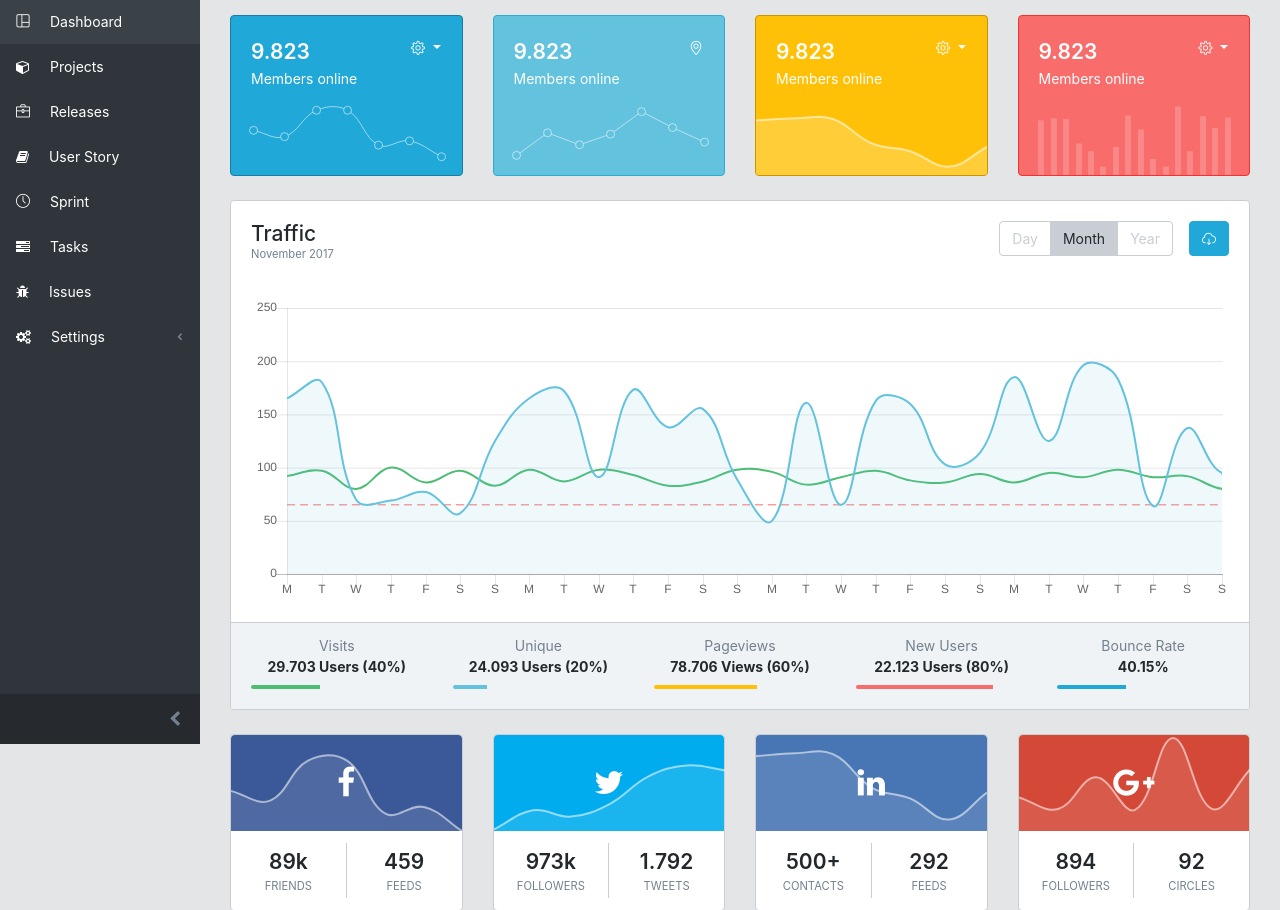
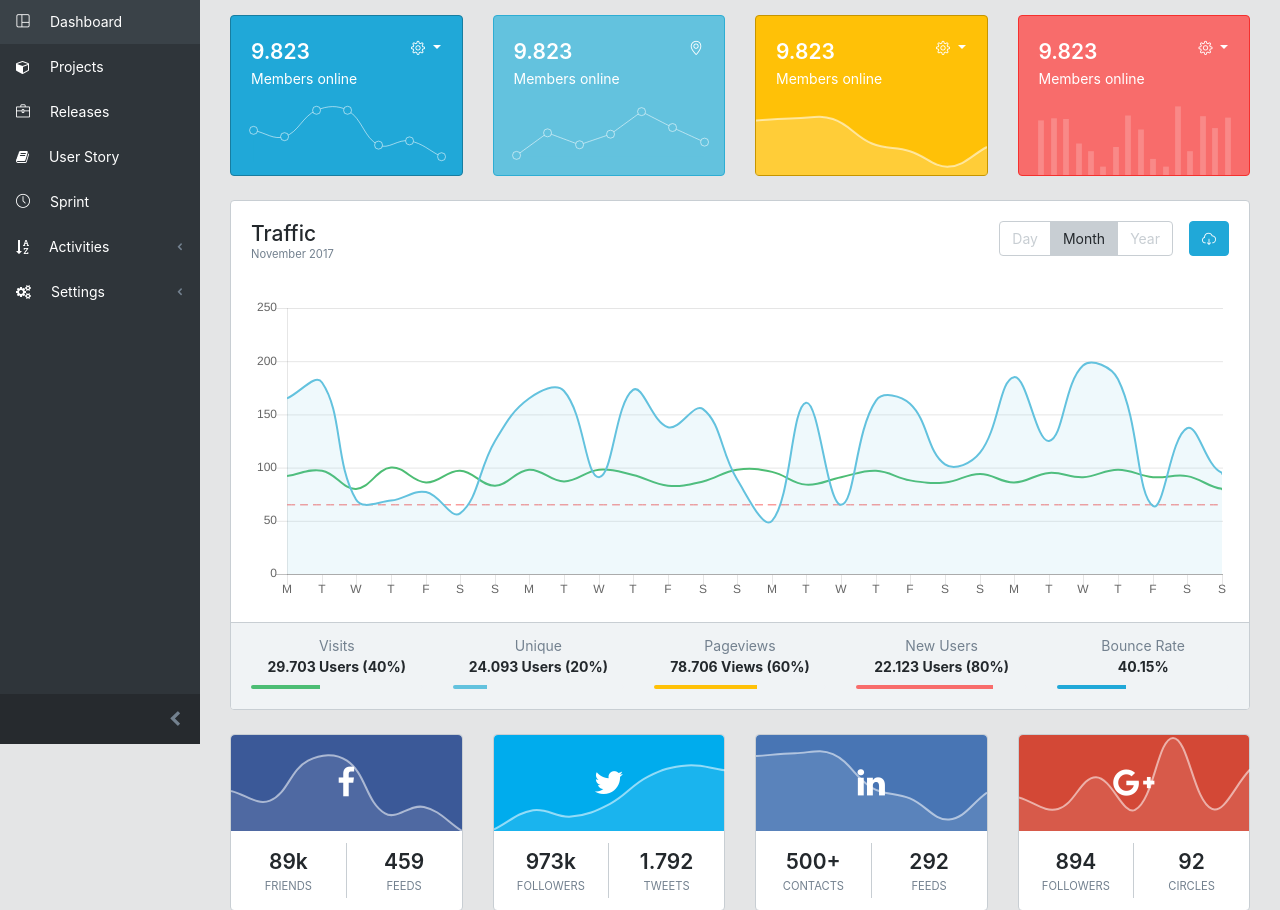
Before and after one commit to nahidsaikat/scrumate, a Django app: page / in a window 1280 px wide. Shown: the part 56-966 px from the top of the page. Run offline with Django 3.2, Linux system fonts and the light colour scheme; the visitor is signed in with stand-in values (Sample User, id 1); some libraries are stand-ins or nearby versions; some web fonts are replaced.

Commit message:
<71> Fixing filter for task and rearranging menu.

```diff
--- a/core/filters.py
+++ b/core/filters.py
@@ -35,6 +35,7 @@ class SprintFilter(django_filters.FilterSet):
 
 
 class TaskFilter(django_filters.FilterSet):
+    name = django_filters.CharFilter(lookup_expr='icontains', label='Name')
 
     class Meta:
         model = Task
--- a/core/templates/index.html
+++ b/core/templates/index.html
@@ -96,6 +96,11 @@
                     <a class="nav-link" href="{% url 'sprint_list' %}">
                         <i class="icon-clock icons mr-3"></i> Sprint</a>
                 </li>
+
+                <li class="nav-item nav-dropdown">
+                    <a class="nav-link nav-dropdown-toggle" href="#">
+                        <i class="fa fa-sort-alpha-asc mr-3"></i> Activities</a>
+                    <ul class="nav-dropdown-items">
                         <li class="nav-item">
                             <a class="nav-link" href="{% url 'task_list' %}">
                                 <i class="fa fa-tasks mr-3"></i> Tasks</a>
@@ -103,6 +108,8 @@
                         <li class="nav-item">
                             <a class="nav-link" href="{% url 'issue_list' %}">
                                 <i class="fa fa-bug mr-3"></i> Issues</a>
+                        </li>
+                    </ul>
                 </li>
 
                 <li class="nav-item nav-dropdown">
```
Lines whose indentation alone changed are shown as unchanged.
